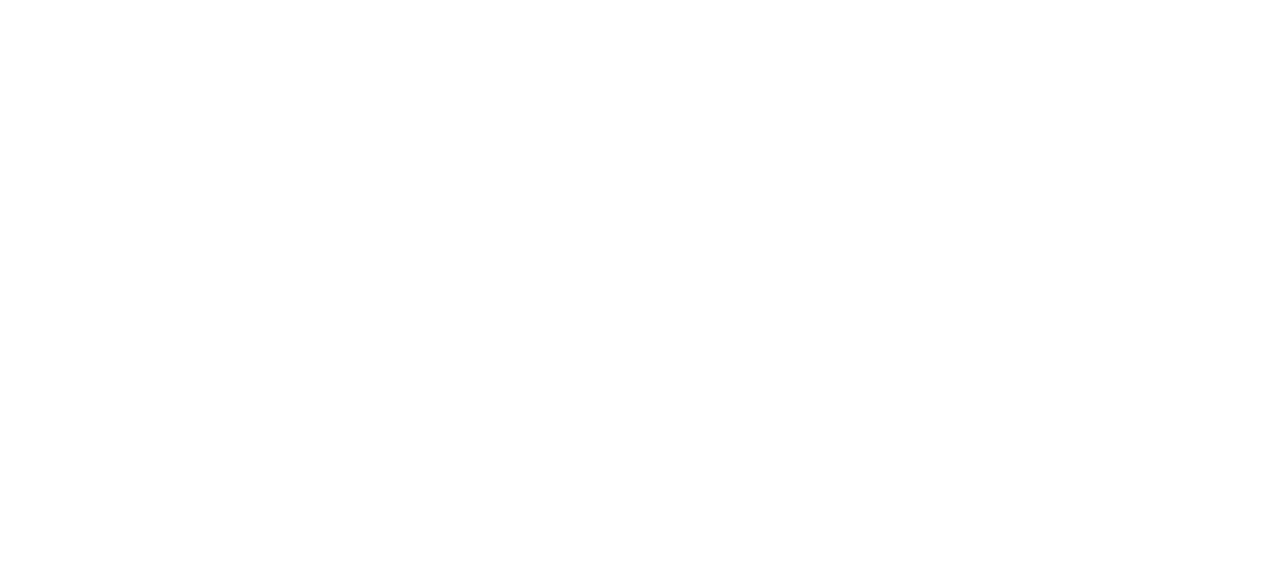
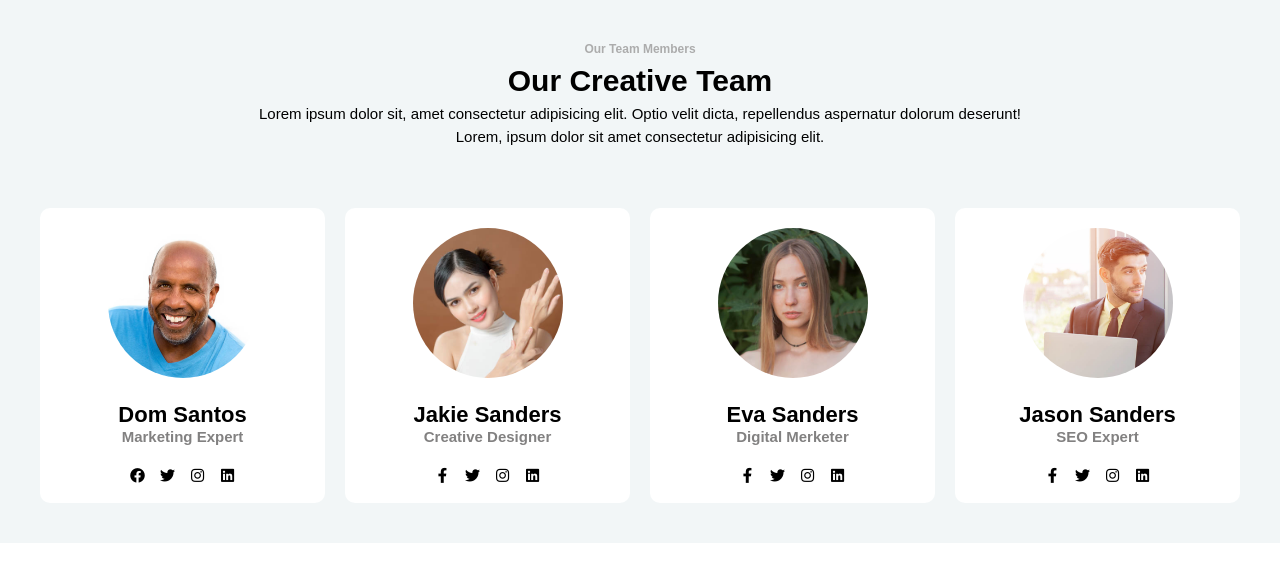
Before and after one commit to IfeanyiNwachukwu/Teams_Section, a plain HTML site: page index.html in a window 1280 px wide. Drawn offline with Linux system fonts and the light colour scheme.

Commit message:
Project Complete

```diff
--- a/css/style.css
+++ b/css/style.css
@@ -0,0 +1,83 @@
+.team{
+    display: grid;
+    gap: 6rem;
+
+    padding: 4rem;
+    background-color: rgb(242, 246, 247);
+}
+
+.team__content{
+    justify-self: center;
+
+    display: grid;
+    grid-template-rows: repeat(3, min-content);
+
+    text-align: center;
+}
+
+.team__content--desc span{
+    display: block;
+}
+
+.team__members{
+    display: grid;
+    grid-template-columns: repeat(4, 1fr);
+    gap: 2rem;
+}
+
+.team__members--member{
+    display: grid;
+    grid-template-rows: 15rem 5rem auto;
+    justify-items: center;
+    gap : 2rem;
+
+    padding: 2rem;
+    background-color: white;
+    border-radius: 1rem;
+    text-align: center;
+
+
+}
+
+.team__members--member__img{
+    height: 15rem;
+    width: 15rem;
+}
+
+.team__members--member:first-child
+.team__members--member__img img,
+.team__members--member:last-child
+.team__members--member__img img
+{
+    object-position: center 20%;
+}
+
+.team__members--member:nth-child(2)
+.team__members--member__img img,
+.team__members--member:nth-child(3)
+.team__members--member__img img
+{
+    object-position: 20% center;
+}
+
+.team__members--member__img img{
+    border-radius: 50%;
+}
+
+.team__members--member__name,
+.team__members--member__role{
+    grid-column: 1 / -1;
+    grid-row: 2 / 3;
+}
+
+.team__members--member__role{
+    align-self: end;
+
+    color: rgb(130 129 129);
+}
+
+.team__members--member__social{
+    display: grid;
+    grid-template-columns: repeat(4, 1fr);
+    gap: 1.5rem;
+}
--- a/index.html
+++ b/index.html
@@ -4,11 +4,95 @@
     <meta charset="UTF-8">
     <meta http-equiv="X-UA-Compatible" content="IE=edge">
     <meta name="viewport" content="width=device-width, initial-scale=1.0">
+    <link
+        rel="stylesheet"
+        href="https://cdnjs.cloudflare.com/ajax/libs/font-awesome/6.1.1/css/all.min.css"
+        integrity="sha512-KfkfwYDsLkIlwQp6LFnl8zNdLGxu9YAA1QvwINks4PhcElQSvqcyVLLD9aMhXd13uQjoXtEKNosOWaZqXgel0g=="
+        crossorigin="anonymous"
+        referrerpolicy="no-referrer"
+    />
+
+
     <link rel="stylesheet" href="/css/generalStyle.css">
     <link rel="stylesheet" href="/css/style.css">
     <title>Team Section</title>
 </head>
 <body>
+    <main class="team">
+        <section class="team__content">
+            <h6 class="team__content--mini-title">Our Team Members</h6>
+            <h2 class="team__content--title">Our Creative Team</h2>
+            <p class="team__content--desc">
+                Lorem ipsum dolor sit, amet consectetur adipisicing elit. Optio velit dicta, repellendus aspernatur dolorum deserunt! <span>
+                    Lorem, ipsum dolor sit amet consectetur adipisicing elit.
+                </span>
+            </p>
+        </section>
+
+        <section class="team__members">
+            <div class="team__members--member">
+                <figure class="team__members--member__img">
+                    <img src="/images/2.1.jpg" alt="Team Member">
+                </figure>
+                <h3 class="team__members--member__name">Dom Santos</h3>
+                <h5 class="team__members--member__role">Marketing Expert</h5>
+
+                <div class="team__members--member__social">
+                    <i class="fa-brands fa-facebook"></i>
+                    <i class="fa-brands fa-twitter"></i>
+                    <i class="fa-brands fa-instagram"></i>
+                    <i class="fa-brands fa-linkedin"></i>
+                </div>
+            </div>
+
+            <div class="team__members--member">
+                <figure class="team__members--member__img">
+                    <img loading="lazy" src="images/2.2.jpg" alt="Team Member" />
+                </figure>
+
+                <h3 class="team__members--member__name">Jakie Sanders</h3>
+                <h5 class="team__members--member__role">Creative Designer</h5>
+
+                <div class="team__members--member__social">
+                    <i class="fa-brands fa-facebook-f"></i>
+                    <i class="fa-brands fa-twitter"></i>
+                    <i class="fa-brands fa-instagram"></i>
+                    <i class="fa-brands fa-linkedin"></i>
+                </div>
+            </div>
+
+            <div class="team__members--member">
+                <figure class="team__members--member__img">
+                    <img loading="lazy" src="images/2.3.jpg" alt="Team Member" />
+                </figure>
+                <h3 class="team__members--member__name">Eva Sanders</h3>
+                <h5 class="team__members--member__role">Digital Merketer</h5>
+
+                <div class="team__members--member__social">
+                    <i class="fa-brands fa-facebook-f"></i>
+                    <i class="fa-brands fa-twitter"></i>
+                    <i class="fa-brands fa-instagram"></i>
+                    <i class="fa-brands fa-linkedin"></i>
+                </div>
+            </div>
+
+            <div class="team__members--member">
+                <figure class="team__members--member__img">
+                    <img loading="lazy" src="images/2.4.jpg" alt="Team Member" />
+                </figure>
+
+                <h3 class="team__members--member__name">Jason Sanders</h3>
+                <h5 class="team__members--member__role">SEO Expert</h5>
+
+                <div class="team__members--member__social">
+                    <i class="fa-brands fa-facebook-f"></i>
+                    <i class="fa-brands fa-twitter"></i>
+                    <i class="fa-brands fa-instagram"></i>
+                    <i class="fa-brands fa-linkedin"></i>
+                </div>
+            </div>
+        </section>
+    </main>
 
 </body>
 </html>
```
Also changed, not shown: images/2.1.jpg (added), images/2.2.jpg (added), images/2.3.jpg (added), images/2.4.jpg (added).
